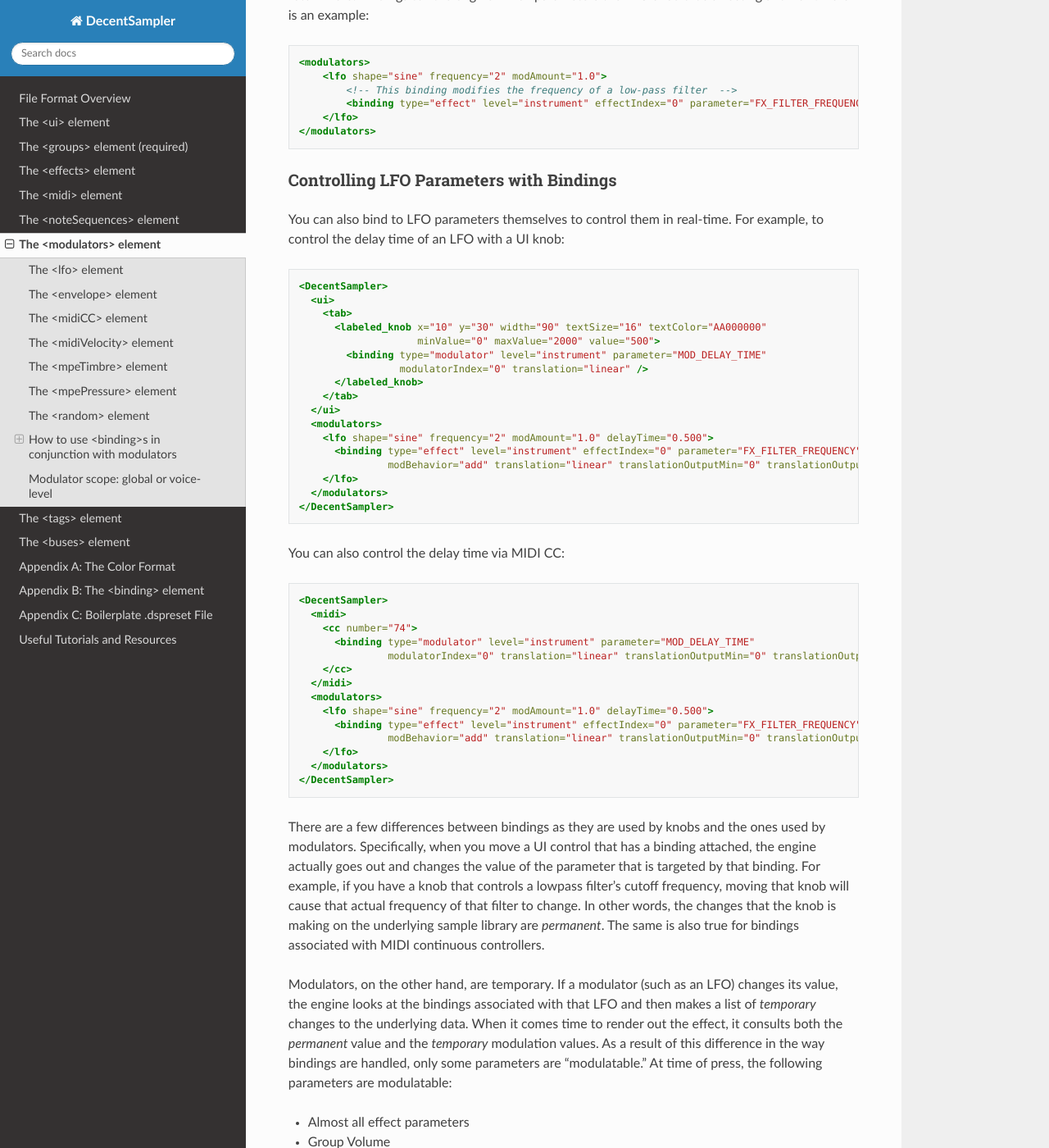
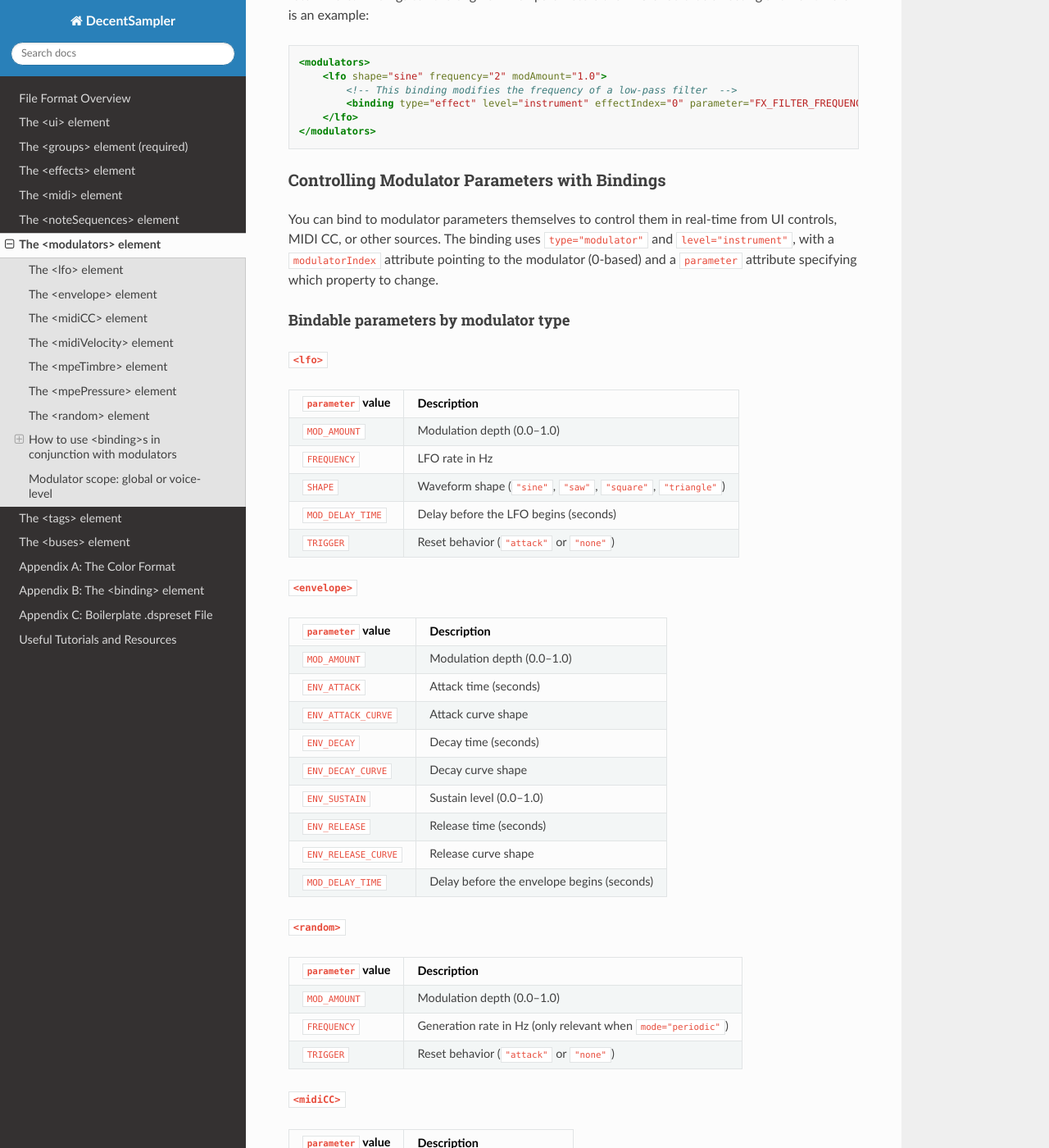
Before and after one commit to DecentSamples/DecentSampler-Developers-Guide, a Sphinx documentation site: the page built from docs/source/the-modulators-element.md, in a window 1280 px wide and 1400 px high, scrolled down 7045 px. Shown: the whole window at 82% size. Built offline with Sphinx 7.4.7 and the Read the Docs theme 3.1.0, drawn with Linux system fonts in a browser that asks for light colours; some of the changed text lies outside the part shown.

Commit message:
0000327: Added some more modulation bindings

````diff
--- a/docs/source/the-modulators-element.md
+++ b/docs/source/the-modulators-element.md
@@ -243,16 +243,89 @@
 </modulators>
 ```
 
-### Controlling LFO Parameters with Bindings
+### Controlling Modulator Parameters with Bindings
 
-You can also bind to LFO parameters themselves to control them in real-time. For example, to control the delay time of an LFO with a UI knob:
+You can bind to modulator parameters themselves to control them in real-time from UI controls, MIDI CC, or other sources. The binding uses `type="modulator"` and `level="instrument"`, with a `modulatorIndex` attribute pointing to the modulator (0-based) and a `parameter` attribute specifying which property to change.
+
+#### Bindable parameters by modulator type
+
+**`<lfo>`**
+
+| `parameter` value | Description |
+|---|---|
+| `MOD_AMOUNT` | Modulation depth (0.0–1.0) |
+| `FREQUENCY` | LFO rate in Hz |
+| `SHAPE` | Waveform shape (`"sine"`, `"saw"`, `"square"`, `"triangle"`) |
+| `MOD_DELAY_TIME` | Delay before the LFO begins (seconds) |
+| `TRIGGER` | Reset behavior (`"attack"` or `"none"`) |
+
+**`<envelope>`**
+
+| `parameter` value | Description |
+|---|---|
+| `MOD_AMOUNT` | Modulation depth (0.0–1.0) |
+| `ENV_ATTACK` | Attack time (seconds) |
+| `ENV_ATTACK_CURVE` | Attack curve shape |
+| `ENV_DECAY` | Decay time (seconds) |
+| `ENV_DECAY_CURVE` | Decay curve shape |
+| `ENV_SUSTAIN` | Sustain level (0.0–1.0) |
+| `ENV_RELEASE` | Release time (seconds) |
+| `ENV_RELEASE_CURVE` | Release curve shape |
+| `MOD_DELAY_TIME` | Delay before the envelope begins (seconds) |
+
+**`<random>`**
+
+| `parameter` value | Description |
+|---|---|
+| `MOD_AMOUNT` | Modulation depth (0.0–1.0) |
+| `FREQUENCY` | Generation rate in Hz (only relevant when `mode="periodic"`) |
+| `TRIGGER` | Reset behavior (`"attack"` or `"none"`) |
+
+**`<midiCC>`**
+
+| `parameter` value | Description |
+|---|---|
+| `MOD_AMOUNT` | Modulation depth (0.0–1.0) |
+
+**`<midiVelocity>`**
+
+| `parameter` value | Description |
+|---|---|
+| `MOD_AMOUNT` | Modulation depth (0.0–1.0) |
+
+**`<mpeTimbre>`**
+
+| `parameter` value | Description |
+|---|---|
+| `MOD_AMOUNT` | Modulation depth (0.0–1.0) |
+
+**`<mpePressure>`**
+
+| `parameter` value | Description |
+|---|---|
+| `MOD_AMOUNT` | Modulation depth (0.0–1.0) |
+
+#### Example: controlling LFO parameters from UI knobs
 
 ```xml
 <DecentSampler>
   <ui>
     <tab>
+      <!-- Controls LFO depth -->
       <labeled_knob x="10" y="30" width="90" textSize="16" textColor="AA000000"
-                    minValue="0" maxValue="2000" value="500">
+                    parameterName="Depth" minValue="0" maxValue="1" value="1">
+        <binding type="modulator" level="instrument" parameter="MOD_AMOUNT"
+                 modulatorIndex="0" translation="linear" />
+      </labeled_knob>
+      <!-- Controls LFO rate -->
+      <labeled_knob x="110" y="30" width="90" textSize="16" textColor="AA000000"
+                    parameterName="Rate" minValue="0.1" maxValue="20" value="2">
+        <binding type="modulator" level="instrument" parameter="FREQUENCY"
+                 modulatorIndex="0" translation="linear" />
+      </labeled_knob>
+      <!-- Controls LFO delay time -->
+      <labeled_knob x="210" y="30" width="90" textSize="16" textColor="AA000000"
+                    parameterName="Delay" minValue="0" maxValue="2" value="0.5">
         <binding type="modulator" level="instrument" parameter="MOD_DELAY_TIME"
                  modulatorIndex="0" translation="linear" />
       </labeled_knob>
@@ -267,14 +340,14 @@
 </DecentSampler>
 ```
 
-You can also control the delay time via MIDI CC:
+You can also control modulator parameters via MIDI CC:
 
 ```xml
 <DecentSampler>
   <midi>
     <cc number="74">
-      <binding type="modulator" level="instrument" parameter="MOD_DELAY_TIME"
-               modulatorIndex="0" translation="linear" translationOutputMin="0" translationOutputMax="2000" />
+      <binding type="modulator" level="instrument" parameter="MOD_AMOUNT"
+               modulatorIndex="0" translation="linear" translationOutputMin="0" translationOutputMax="1" />
     </cc>
   </midi>
   <modulators>
````
